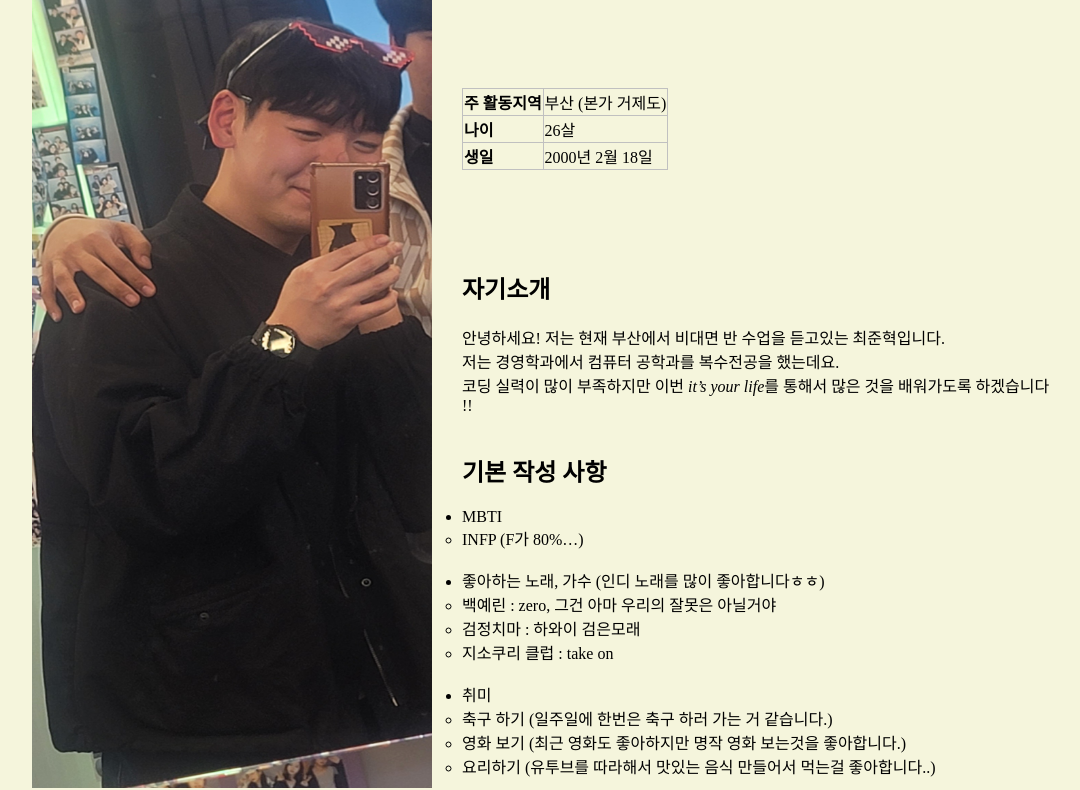
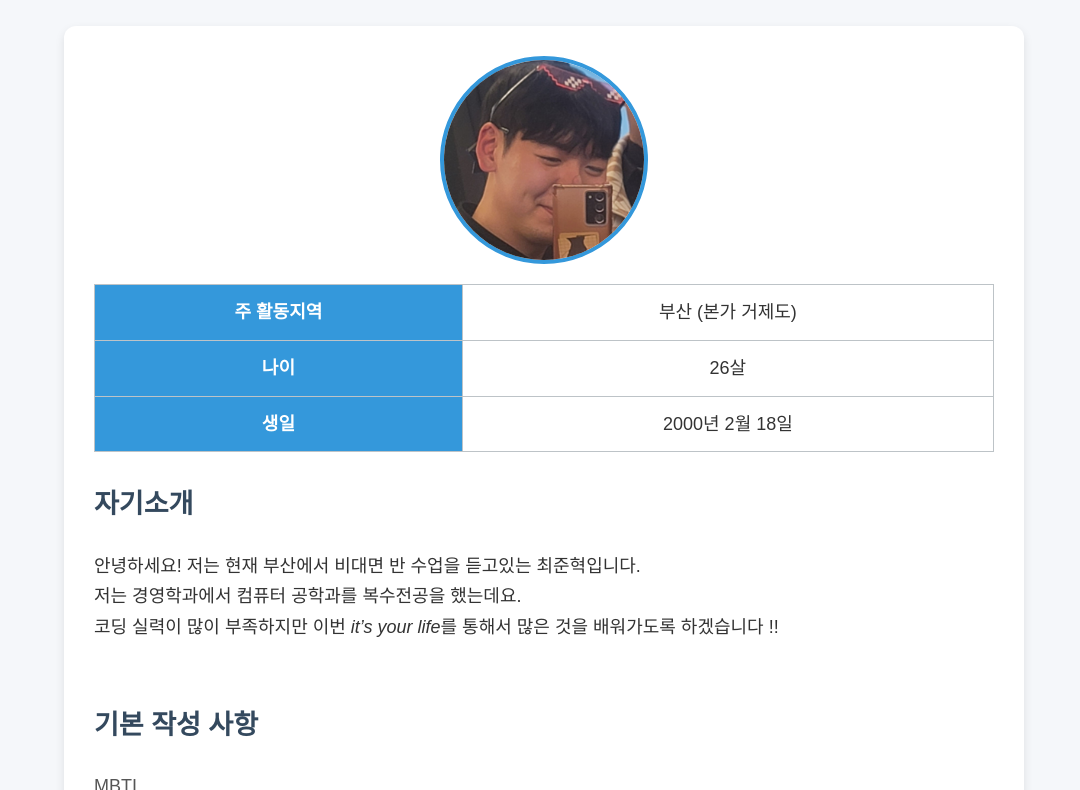
Before and after one commit to yeni023/Team4_Project, a website: page pages/src/choi/choi.html in a window 1280 px wide. Shown: the part 101-891 px from the top of the page, without its empty margins (96-1176 px from the left). Drawn offline with Linux system fonts and the light colour scheme.

Commit message:
페이지 수정

```diff
--- a/pages/src/choi/choi.css
+++ b/pages/src/choi/choi.css
@@ -1,33 +1,95 @@
 body {
-  background-color: beige;
+  font-family: 'Pretendard', 'Noto Sans KR', sans-serif;
+  background-color: #f5f7fa;
   margin: 0;
-  padding: 0;
+  padding: 20px;
+}
+
+h1 {
+  text-align: center;
+  margin-bottom: 40px;
+  color: #2c3e50;
+}
+
+.container {
+  max-width: 900px;
+  margin: 0 auto;
+  background: #ffffff;
+  padding: 30px;
+  border-radius: 12px;
+  box-shadow: 0 4px 10px rgba(0, 0, 0, 0.1);
+}
+
+#first,
+#third {
+  margin-bottom: 40px;
+}
+
+#first img {
+  display: block;
+  margin: 0 auto 20px;
+  width: 200px;
+  height: 200px;
+  object-fit: cover;
+  border-radius: 50%;
+  border: 4px solid #3498db;
+}
+
+table {
+  width: 100%;
+  border-collapse: collapse;
+  margin-top: 20px;
+}
+
+table,
+th,
+td {
+  border: 1px solid #bdc3c7;
+}
+
+th,
+td {
+  padding: 12px;
   text-align: center;
 }
-.container {
-  width: 80%;
-  margin: 0 auto;
-  text-align: left;
+
+th {
+  background-color: #3498db;
+  color: white;
 }
-img {
-  float: left;
-  width: 400px;
-  height: 800px;
-  margin-right: 30px;
+
+#info {
+  margin-top: 30px;
 }
-table {
-  margin-top: 100px;
-  margin-left: 50px;
-  border-collapse: collapse;
+
+h2 {
+  margin-top: 30px;
+  color: #34495e;
 }
-th,
-td {
-  border: 1px solid silver;
+
+ul {
+  list-style: none;
+  padding: 0;
 }
-#first {
-  overflow: hidden;
-  margin-bottom: 20px;
+
+ul > li {
+  margin-bottom: 15px;
+  font-size: 18px;
+  color: #555;
 }
-#info {
-  margin-top: 100px;
+
+ul ul {
+  margin-top: 8px;
+  margin-left: 20px;
 }
+
+ul ul li {
+  font-size: 16px;
+  color: #777;
+}
+
+div {
+  font-size: 18px;
+  color: #333;
+  line-height: 1.7;
+}
--- a/pages/src/choi/choi.html
+++ b/pages/src/choi/choi.html
@@ -1,4 +1,4 @@
-<!DOCTYPE html>
+<!doctype html>
 <html lang="en">
   <head>
     <meta charset="UTF-8" />
@@ -10,7 +10,7 @@
     <h1>최준혁 자기소개</h1>
     <div class="container">
       <div id="first">
-        <img src="../../assets/image/choi.jpg" alt="최준혁 사진" />
+        <img src="../../assets/image/choi.png" alt="최준혁 사진" />
         <table border="1">
           <tr>
             <th>주 활동지역</th>
```
Also changed, not shown: pages/assets/image/choi.jpg (deleted), pages/assets/image/choi.png (added).
